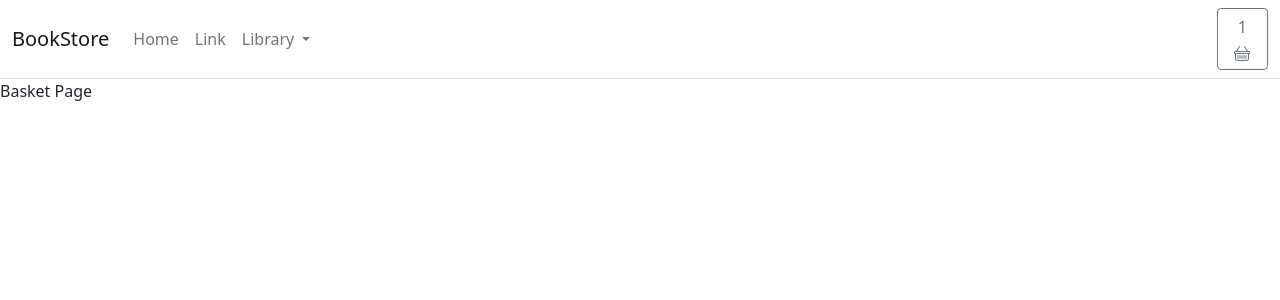
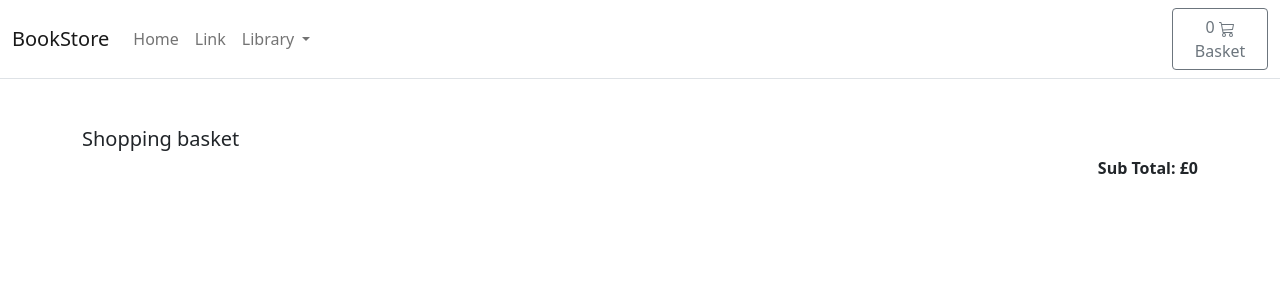
Before and after one commit to chrisli3064/ecommerce, a Django app: page /basket/ in a window 1280 px wide. Shown: the top 300 px of the page. Run offline with Django 4.2, Linux system fonts and the light colour scheme; data comes from the database, SQL or seed files in the repository; both versions use the stored data as it was after the commit.

Commit message:
worked on adding and deleting quantities to basket

```diff
--- a/basket/basket.py
+++ b/basket/basket.py
@@ -1,17 +1,50 @@
+
+from store.models import Product
+from decimal import Decimal
+
+
 class Basket():
     """
     A base basket class, providing some default behaviors that can be inherted or overrided, as necessary
     """
 
-    def __init__(self,request):
+    def __init__(self, request):
+        # each request has a sessionn and this line sets the session of the request to the session of the basket
         self.session = request.session
+        # the basket variable is set to value which is connected to the session key
         basket = self.session.get('skey')
         if 'skey' not in request.session:
+            # if the session key does not exist in the current session, the skey is set to an empty set
             basket = self.session['skey'] = {}
         self.basket = basket
 
-    def add(self, product):
+    def add(self, product, qty):
         product_id = product.id
-        if product_id not in self.basket:
-            self.basket[product_id] = {'price': int(product.price)}
+        if product_id not in self.basket:  # if the product id doesn't exist in the basket
+            # a new value with the key of the product id will be added which inlcudes both price and quantity
+            self.basket[product_id] = {
+                'price': str(product.price), 'qty': int(qty)}
         self.session.modified = True
+
+    def __iter__(self):
+        """
+        Collect the product_id in the session data to query the database
+        and return products
+        """
+        product_ids = self.basket.keys()
+        products = Product.products.filter(id__in=product_ids)
+        basket = self.basket.copy()
+
+        for product in products:
+            basket[str(product.id)]['product'] = product
+
+        for item in basket.values():
+            item['price'] = Decimal(item['price'])
+            item['total_price'] = item['price'] * item['qty']
+            yield item
+
+    def __len__(self):
+        return sum(item['qty'] for item in self.basket.values())
+
+    def get_total_price(self):
+        return sum(Decimal(item['total_price']) * item['qty'] for item in self.basket.values())
--- a/basket/views.py
+++ b/basket/views.py
@@ -6,13 +6,17 @@ from store.models import Product
 # Create your views here.
 
 def basket_summary(request):
-    return render(request,'store/basket/summary.html')
+    basket = Basket(request)
+    return render(request,'store/basket/summary.html',{'basket': basket})
 
 def basket_add(request):
     basket = Basket(request)
     if request.POST.get('action') == 'post':
         product_id = int(request.POST.get('productid'))
+        product_qty = int(request.POST.get('productqty'))
+
         product = get_object_or_404(Product, id=product_id)
-        basket.add(product=product)
-        response = JsonResponse({'test':'data'})
+        basket.add(product=product,qty = product_qty)
+        basketqty = basket.__len__()
+        response = JsonResponse({'qty': basketqty})
         return response
--- a/store/models.py
+++ b/store/models.py
@@ -1,6 +1,10 @@
 from django.db import models
 from django.contrib.auth.models import User
 from django.urls import reverse
+
+class ProductManager(models.Manager):
+    def get_queryset(self):
+        return super(ProductManager, self).get_queryset().filter(is_active=True)
 
 # Create your models here.
 class Category(models.Model):
@@ -30,6 +34,8 @@ class Product(models.Model):
     is_active = models.BooleanField(default= True)
     created = models.DateTimeField(auto_now_add=True)
     updated = models.DateTimeField(auto_now=True)
+    objects = models.Manager()
+    products = ProductManager()
 
     class Meta:
         verbose_name_plural = 'Products'
--- a/templates/store/base.html
+++ b/templates/store/base.html
@@ -50,12 +50,21 @@
                 </div>
                 <a type="button" role="button" href="{% url "basket:basket_summary" %}"
                     class="btn btn-outline-secondary">
-                    <div class="d-inline-flex">1</div>
-                    <svg xmlns="http://www.w3.org/2000/svg" width="16" height="16" fill="currentColor"
-                        class="bi bi-basket" viewBox="0 0 16 16">
-                        <path
-                            d="M5.757 1.071a.5.5 0 0 1 .172.686L3.383 6h9.234L10.07 1.757a.5.5 0 1 1 .858-.514L13.783 6H15a1 1 0 0 1 1 1v1a1 1 0 0 1-1 1v4.5a2.5 2.5 0 0 1-2.5 2.5h-9A2.5 2.5 0 0 1 1 13.5V9a1 1 0 0 1-1-1V7a1 1 0 0 1 1-1h1.217L5.07 1.243a.5.5 0 0 1 .686-.172zM2 9v4.5A1.5 1.5 0 0 0 3.5 15h9a1.5 1.5 0 0 0 1.5-1.5V9H2zM1 7v1h14V7H1zm3 3a.5.5 0 0 1 .5.5v3a.5.5 0 0 1-1 0v-3A.5.5 0 0 1 4 10zm2 0a.5.5 0 0 1 .5.5v3a.5.5 0 0 1-1 0v-3A.5.5 0 0 1 6 10zm2 0a.5.5 0 0 1 .5.5v3a.5.5 0 0 1-1 0v-3A.5.5 0 0 1 8 10zm2 0a.5.5 0 0 1 .5.5v3a.5.5 0 0 1-1 0v-3a.5.5 0 0 1 .5-.5zm2 0a.5.5 0 0 1 .5.5v3a.5.5 0 0 1-1 0v-3a.5.5 0 0 1 .5-.5z" />
-                    </svg>
+                        {% with total_qty=basket|length %}
+                            <div id="basket-qty" class="d-inline-flex">
+                                {% if total_qty > 0 %}
+                                    {{total_qty}}
+                                {% else %}
+                                    0
+                                {% endif %}
+                            </div>
+                        {% endwith %}
+                        <svg xmlns="http://www.w3.org/2000/svg" width="16" height="16" fill="currentColor"
+                            class="bi bi-cart3" viewBox="0 0 16 16">
+                            <path
+                                d="M0 1.5A.5.5 0 0 1 .5 1H2a.5.5 0 0 1 .485.379L2.89 3H14.5a.5.5 0 0 1 .49.598l-1 5a.5.5 0 0 1-.465.401l-9.397.472L4.415 11H13a.5.5 0 0 1 0 1H4a.5.5 0 0 1-.491-.408L2.01 3.607 1.61 2H.5a.5.5 0 0 1-.5-.5zM3.102 4l.84 4.479 9.144-.459L13.89 4H3.102zM5 12a2 2 0 1 0 0 4 2 2 0 0 0 0-4zm7 0a2 2 0 1 0 0 4 2 2 0 0 0 0-4zm-7 1a1 1 0 1 1 0 2 1 1 0 0 1 0-2zm7 0a1 1 0 1 1 0 2 1 1 0 0 1 0-2z" />
+                        </svg>
+                        Basket
                 </a>
             </div>
         </nav>
--- a/templates/store/basket/summary.html
+++ b/templates/store/basket/summary.html
@@ -1,7 +1,61 @@
 {% extends "../base.html" %}
 {% load static %}
-{% block title%} Basket Summary {% endblock %}
+{% block title %}Basket Summary{% endblock %}
+{% block content %}
 
-{% block content %}
-    Basket Page
+<main class="pt-5">
+  <div class="container">
+    <h1 class="h5">Shopping basket</h1>
+    {% for item in basket %}
+    {% with product=item.product %}
+    <div data-index="{{product.id}}" class="row mb-4 border product-item">
+      <div class="col-md-3 col-lg-2 order-md-first bg-light">
+        <img class="img-fluid mx-auto d-block" width="120px" alt="Responsive image" src="{{ product.image.url }}">
+      </div>
+      <div class="col-md-9 col-lg-10 ps-md-3 ps-lg-10">
+        <a href="{{ product.get_absolute_url }}" class="text-decoration-none text-reset">
+          <h1 class="h5 pt-2">{{ product.title }}</h1>
+        </a>
+        <div class="border">
+          <div class="col border-bottom">
+            <div class="row p-3">
+              <div class="col-6">Hardback Book</div>
+              <div class="col-6 text-end"><span class="h6 fw-bold">£{{ product.price }}</span></div>
+            </div>
+          </div>
+          <div class="col">
+            <div class="row p-3">
+              <div class="col-12">
+                <label for="select">Qty</label>
+                <select id="select{{product.id}}">
+                  <option selected>
+                    {{item.qty}}
+                  </option>
+                  <option value="">1</option>
+                  <option value="">2</option>
+                  <option value="">3</option>
+                  <option value="">4</option>
+                </select>
+                <button type="button" id="update-button" data-index="{{product.id}}"
+                  class="btn btn-outline-secondary btn-sm update-button">
+                  Update
+                </button>
+                <button type="button" id="delete-button" data-index="{{product.id}}"
+                  class="btn btn-outline-secondary btn-sm delete-button">
+                  Delete
+                </button>
+              </div>
+            </div>
+          </div>
+        </div>
+      </div>
+    </div>
+    {% endwith %}
+    {% endfor %}
+    <div class="col-12 text-end">
+      <div class="h6 fw-bold">Sub Total: £<div id="subtotal" class="d-inline-flex">{{basket.get_total_price}}</div></div>
+    </div>
+  </div>
+</main>
+
 {% endblock %}
```
Also changed, not shown: templates/store/products/detail.html (+10 -7 lines), db.sqlite3.
